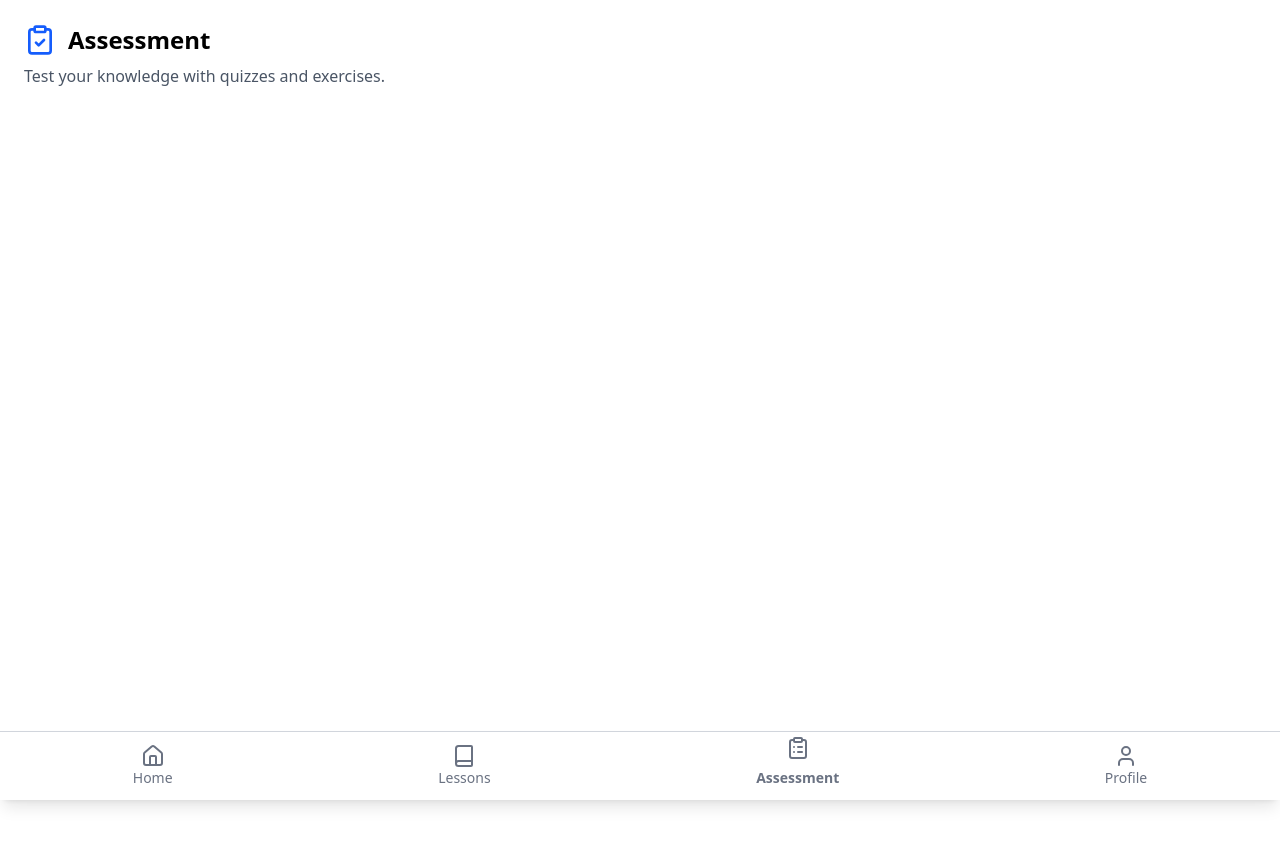
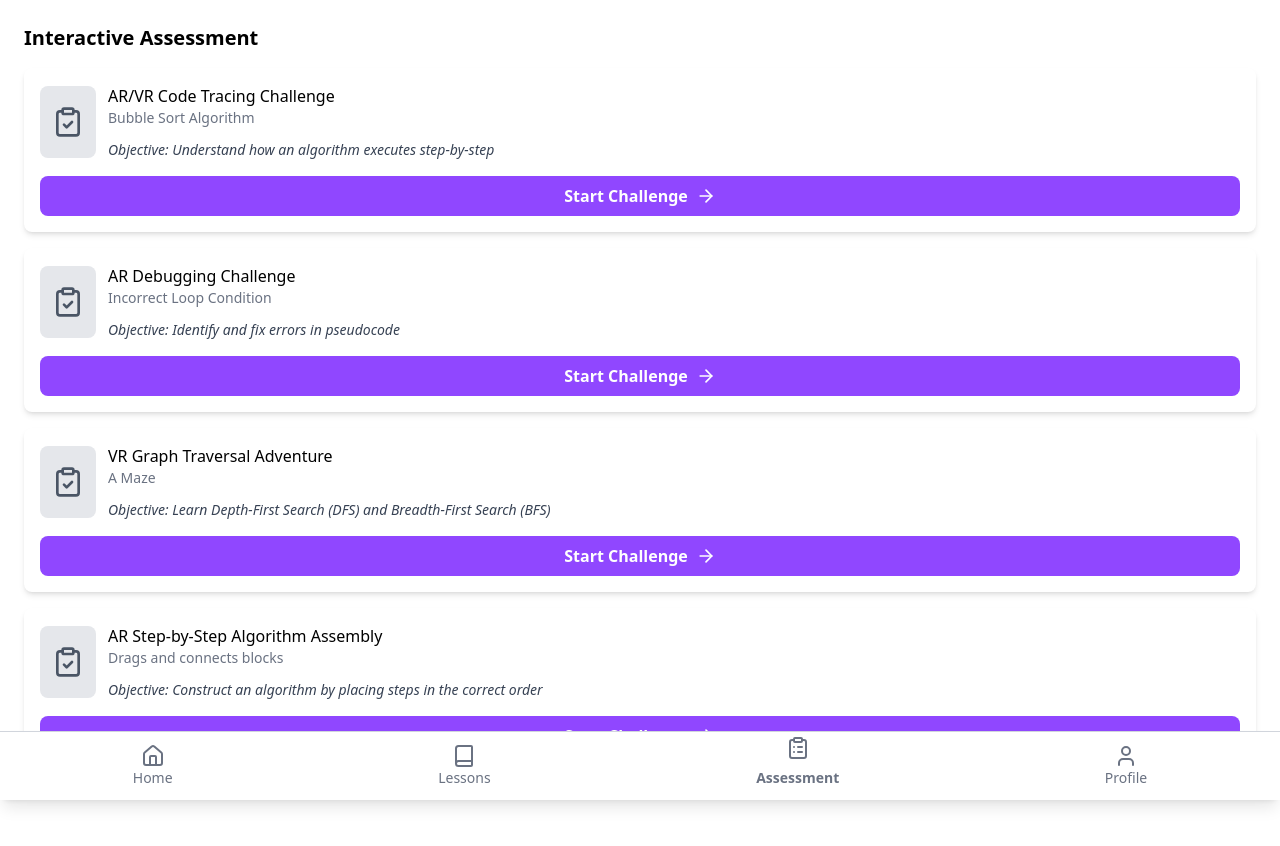
Before and after one commit to tortangChris/EduAR, a React (Vite) app: page /assessment in a window 1280 px wide. Shown: the top 846 px of the page. Before the commit the page ends 800 px from the top, so only its background shows below. Built offline with nearby package versions, Linux system fonts and the light colour scheme.

Commit message:
Assessment Test UI

```diff
--- a/src/Components/Assessment.jsx
+++ b/src/Components/Assessment.jsx
@@ -1,16 +1,57 @@
 import React from "react";
-import { ClipboardCheck } from "lucide-react";
+import { ClipboardCheck, ArrowRight } from "lucide-react";
 
 const Assessment = () => {
+  const challenges = [
+    {
+      title: "AR/VR Code Tracing Challenge",
+      subtitle: "Bubble Sort Algorithm",
+      objective: "Understand how an algorithm executes step-by-step",
+    },
+    {
+      title: "AR Debugging Challenge",
+      subtitle: "Incorrect Loop Condition",
+      objective: "Identify and fix errors in pseudocode",
+    },
+    {
+      title: "VR Graph Traversal Adventure",
+      subtitle: "A Maze",
+      objective:
+        "Learn Depth-First Search (DFS) and Breadth-First Search (BFS)",
+    },
+    {
+      title: "AR Step-by-Step Algorithm Assembly",
+      subtitle: "Drags and connects blocks",
+      objective: "Construct an algorithm by placing steps in the correct order",
+    },
+  ];
+
   return (
     <div className="p-6">
-      <div className="flex items-center space-x-3">
-        <ClipboardCheck size={32} className="text-blue-600" />
-        <h1 className="text-2xl font-bold">Assessment</h1>
+      <div className="flex justify-between items-center mb-4">
+        <h1 className="text-xl font-bold">Interactive Assessment</h1>
       </div>
-      <p className="text-gray-600 mt-2">
-        Test your knowledge with quizzes and exercises.
-      </p>
+      <div className="space-y-4">
+        {challenges.map((challenge, index) => (
+          <div key={index} className="mt-4 bg-white p-4 rounded-lg shadow-md">
+            <div className="flex items-center space-x-3">
+              <div className="bg-gray-200 p-3 rounded-lg">
+                <ClipboardCheck className="w-8 h-12 text-gray-600" />
+              </div>
+              <div>
+                <p className="font-medium">{challenge.title}</p>
+                <p className="text-sm text-gray-500">{challenge.subtitle}</p>
+                <p className="mt-3 text-sm italic text-gray-700 text-center">
+                  Objective: {challenge.objective}
+                </p>
+              </div>
+            </div>
+            <button className="mt-4 w-full bg-[#9047FF] text-white py-2 rounded-lg font-semibold flex items-center justify-center">
+              Start Challenge <ArrowRight className="ml-2" size={20} />
+            </button>
+          </div>
+        ))}
+      </div>
     </div>
   );
 };
```
